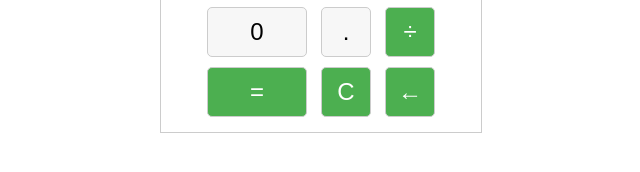
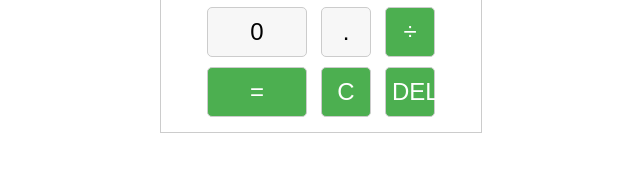
Before and after one commit to marco79811/Calculator, a plain HTML site: page Index.html in a window 1280 px wide. Shown: the part 228-400 px from the top of the page, 319-959 px from the left. Drawn offline with Linux system fonts and the light colour scheme.

Commit message:
Update Index.html

```diff
--- a/Index.html
+++ b/Index.html
@@ -80,7 +80,7 @@
     <button class="button operator" onclick="addInput('/')">÷</button><br>
     <button class="buttonEqual operator" onclick="calculate()">=</button>
     <button class="button operator" onclick="clearResult()">C</button>
-    <button class="button operator" onclick="deleteLast()">&#x2190;</button><br>
+    <button class="button operator" onclick="deleteLast()">DEL</button><br>
   </div>
   <script src="Calculator.js"></script>
 </body>
```
